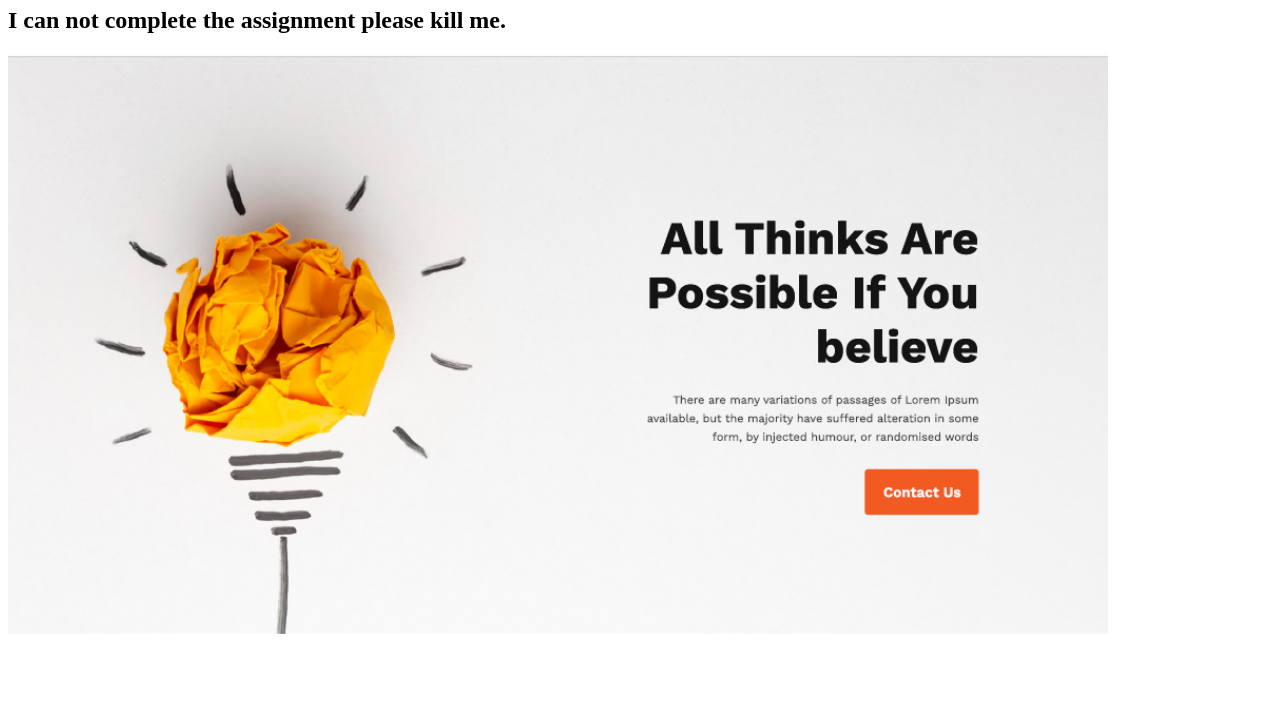
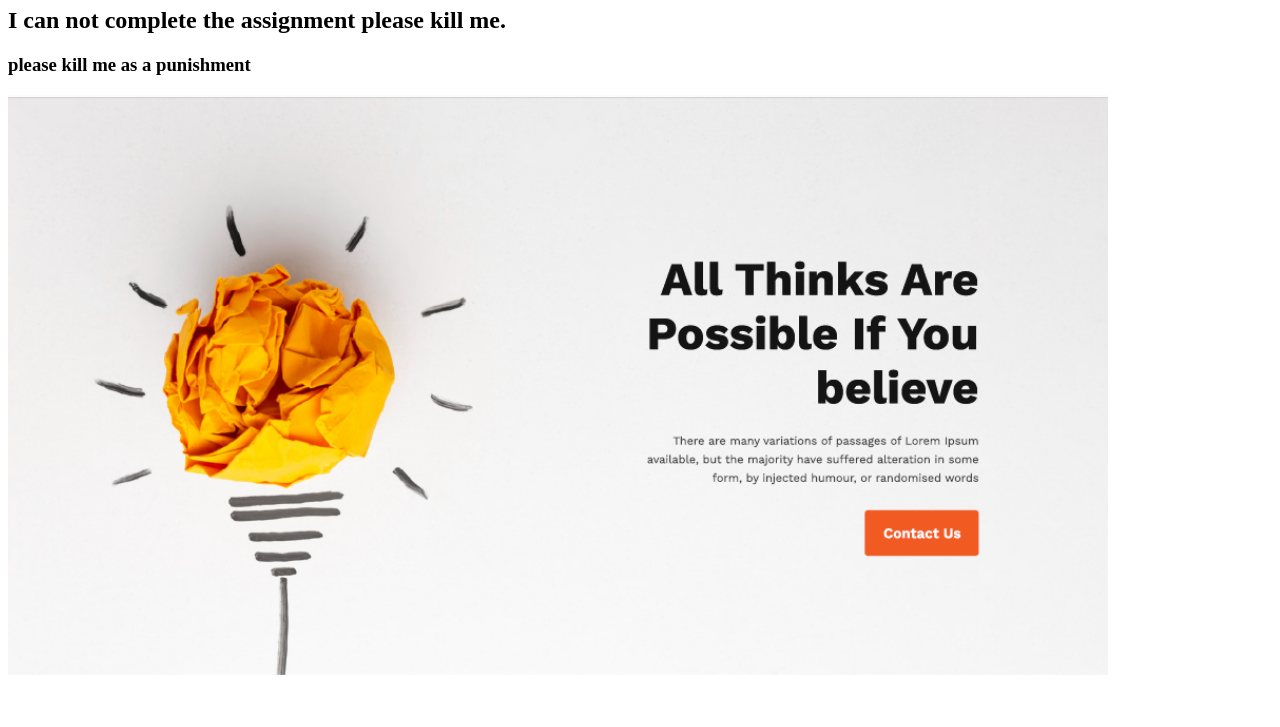
Before and after one commit to asifrahman23/asif-new, a plain HTML site: page index.html in a window 1280 px wide. Shown: the part 73-800 px from the top of the page. Drawn offline with Linux system fonts and the light colour scheme.

Commit message:
added header

```diff
--- a/index.html
+++ b/index.html
@@ -9,6 +9,7 @@
 <body>
     <h1>I am a new web developer</h1>
     <h2>I can not complete the assignment please kill me.</h2>
+    <h3>please kill me as a punishment</h3>
     <img src="ta.png" style="width:1100px">
 </body>
 </html>
```
